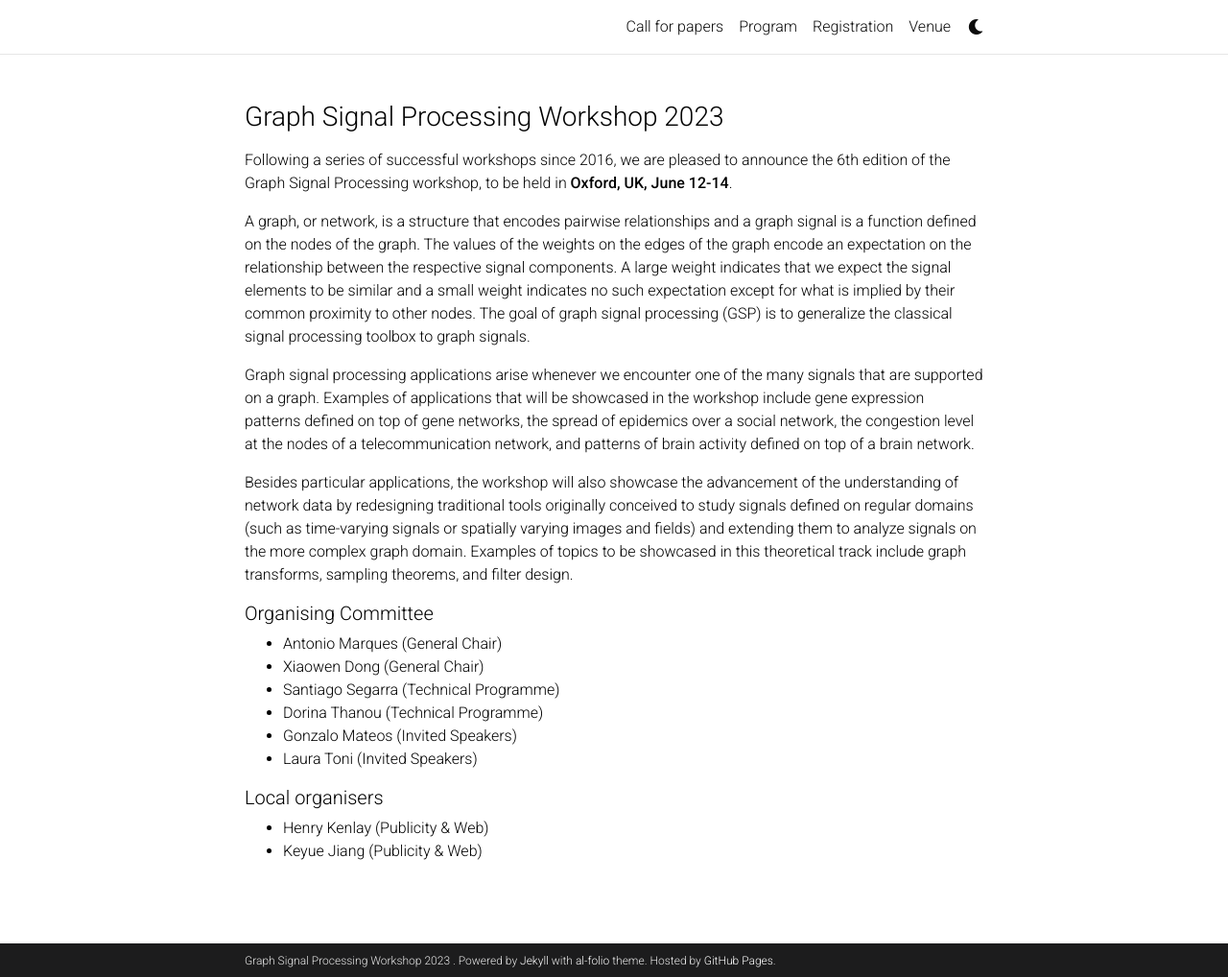
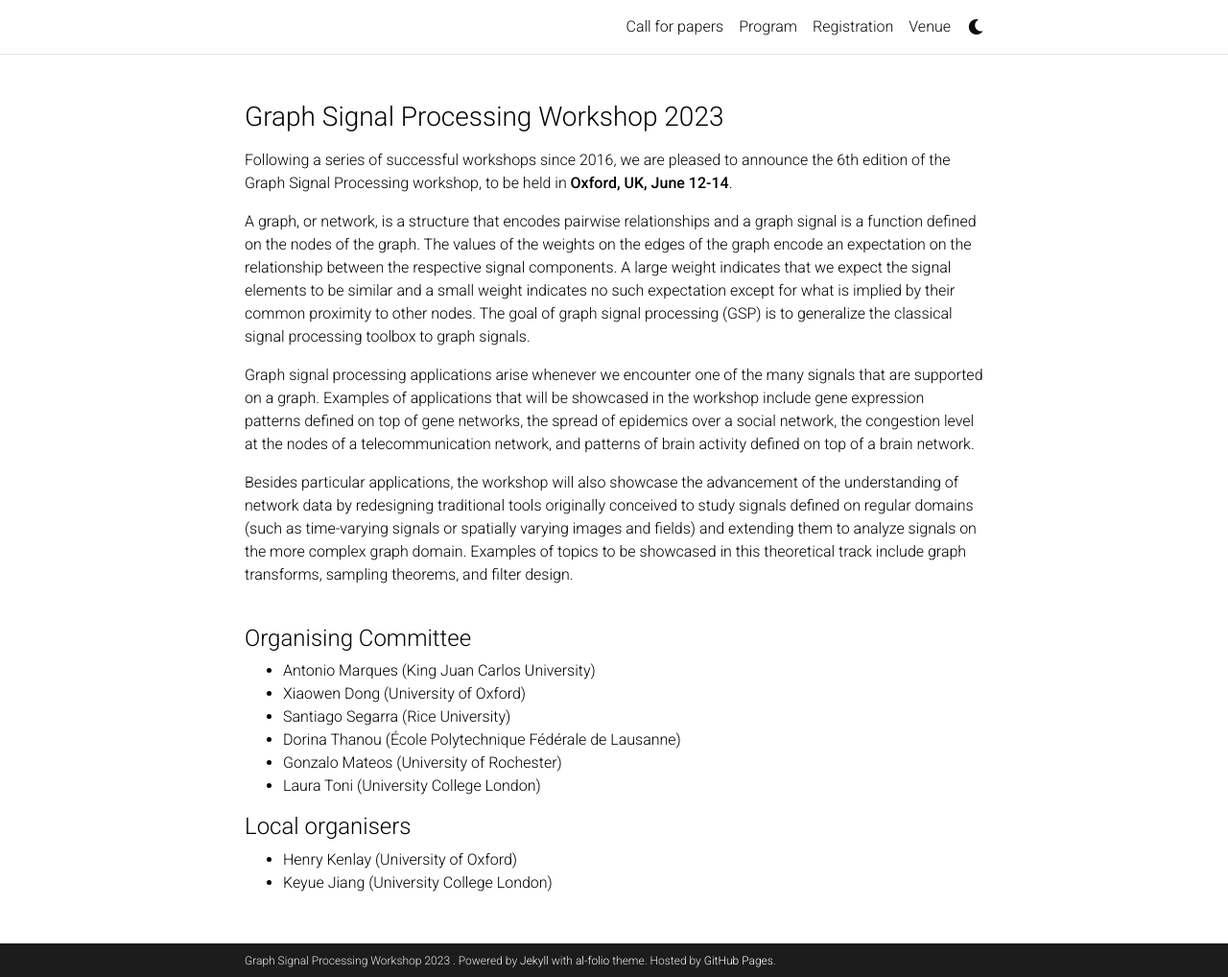
Before and after one commit to shreyasvinaya/gspworkshop2025.github.io, a Jekyll site: the page built from _pages/about.md, in a window 1280 px wide and 1018 px high. Shown: the whole window at 96% size. Built offline with Jekyll 4.4.1, drawn with Linux system fonts in a browser that asks for light colours; comment, search, counter and statistics services are not loaded; a style sheet for code colours, icons or effects is not loaded.

Commit message:
Update about.md

```diff
--- a/_pages/about.md
+++ b/_pages/about.md
@@ -15,19 +15,19 @@ A graph, or network, is a structure that encodes pairwise relationships and a gr
 
 Graph signal processing applications arise whenever we encounter one of the many signals that are supported on a graph. Examples of applications that will be showcased in the workshop include gene expression patterns defined on top of gene networks, the spread of epidemics over a social network, the congestion level at the nodes of a telecommunication network, and patterns of brain activity defined on top of a brain network.
 
-Besides particular applications, the workshop will also showcase the advancement of the understanding of network data by redesigning traditional tools originally conceived to study signals defined on regular domains (such as time-varying signals or spatially varying images and fields) and extending them to analyze signals on the more complex graph domain. Examples of topics to be showcased in this theoretical track include graph transforms, sampling theorems, and filter design.
+Besides particular applications, the workshop will also showcase the advancement of the understanding of network data by redesigning traditional tools originally conceived to study signals defined on regular domains (such as time-varying signals or spatially varying images and fields) and extending them to analyze signals on the more complex graph domain. Examples of topics to be showcased in this theoretical track include graph transforms, sampling theorems, and filter design.\
 <br />
 
-##### Organising Committee
-+ Antonio Marques (General Chair)
-+ Xiaowen Dong (General Chair)
-+ Santiago Segarra (Technical Programme)
-+ Dorina Thanou (Technical Programme)
-+ Gonzalo Mateos (Invited Speakers)
-+ Laura Toni (Invited Speakers)
+#### Organising Committee
++ Antonio Marques (King Juan Carlos University)
++ Xiaowen Dong (University of Oxford)
++ Santiago Segarra (Rice University)
++ Dorina Thanou (École Polytechnique Fédérale de Lausanne)
++ Gonzalo Mateos (University of Rochester)
++ Laura Toni (University College London)
 <br />
 
-##### Local organisers
-+ Henry Kenlay (Publicity & Web)
-+ Keyue Jiang (Publicity & Web)
+#### Local organisers
++ Henry Kenlay (University of Oxford)
++ Keyue Jiang (University College London)
 <br />
```
